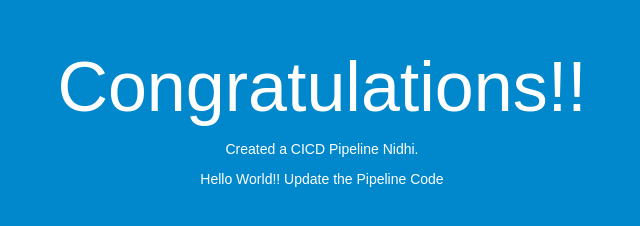
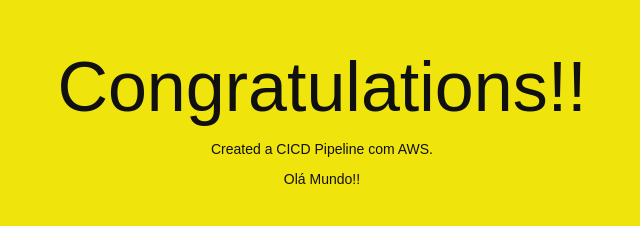
Before and after one commit to fch-bsp/code_deploy_demo-aws, a plain HTML site: page index.html in a window 1280 px wide. Shown: the whole page, without its empty margins (318-958 px from the left). Drawn offline with Linux system fonts and the light colour scheme.

Commit message:
Upgrade dos arquivos

```diff
--- a/index.html
+++ b/index.html
@@ -5,8 +5,8 @@
   <title>Sample Deployment</title>
   <style>
     body {
-      color: #ffffff;
-      background-color: #0188cc;
+      color: #101010;
+      background-color: #f0e40d;
       font-family: Arial, sans-serif;
       font-size: 14px;
     }
@@ -27,8 +27,8 @@
 <body>
   <div align="center">
 <h1>Congratulations!!</h1>
-<p>Created a CICD Pipeline Nidhi.</p>
-    <p>Hello World!! Update the Pipeline Code</p>
+<p>Created a CICD Pipeline com AWS.</p>
+    <p>Olá Mundo!!</p>
   </div>
 </body>
 </html>
```
